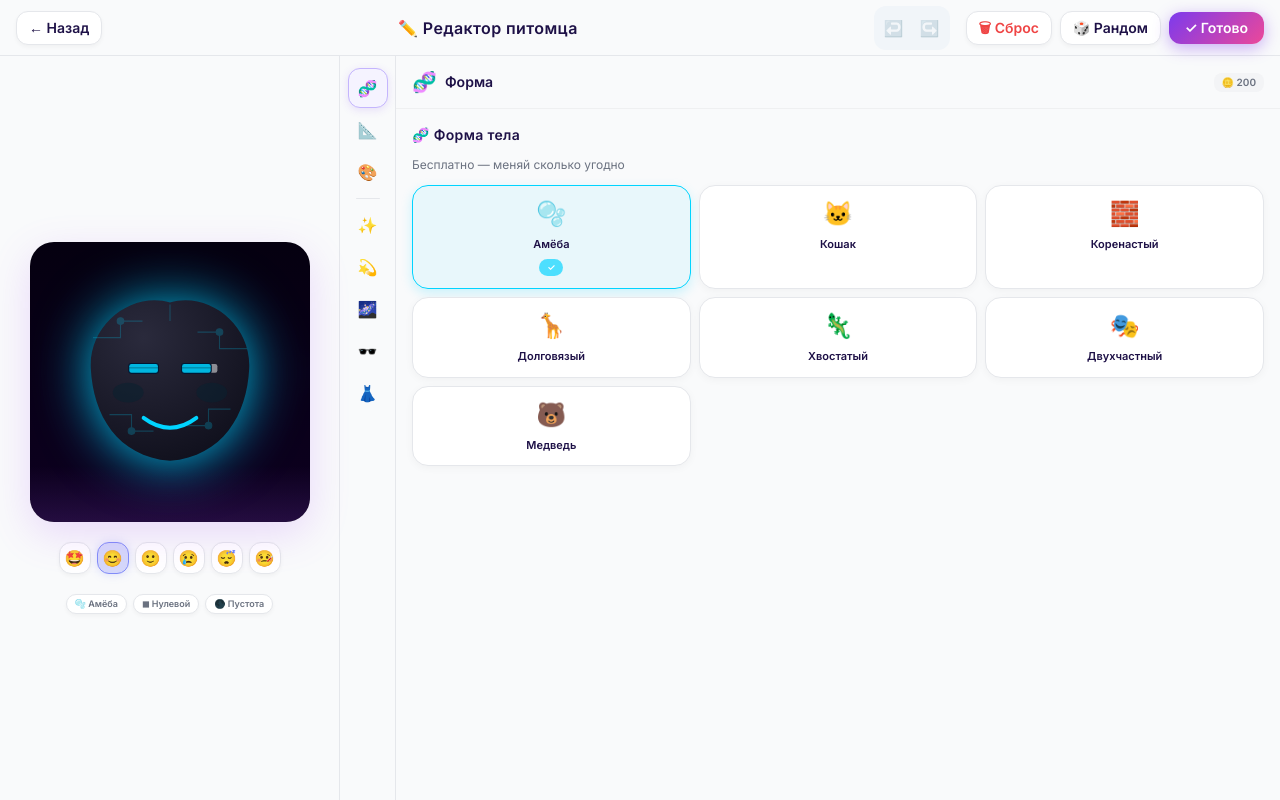
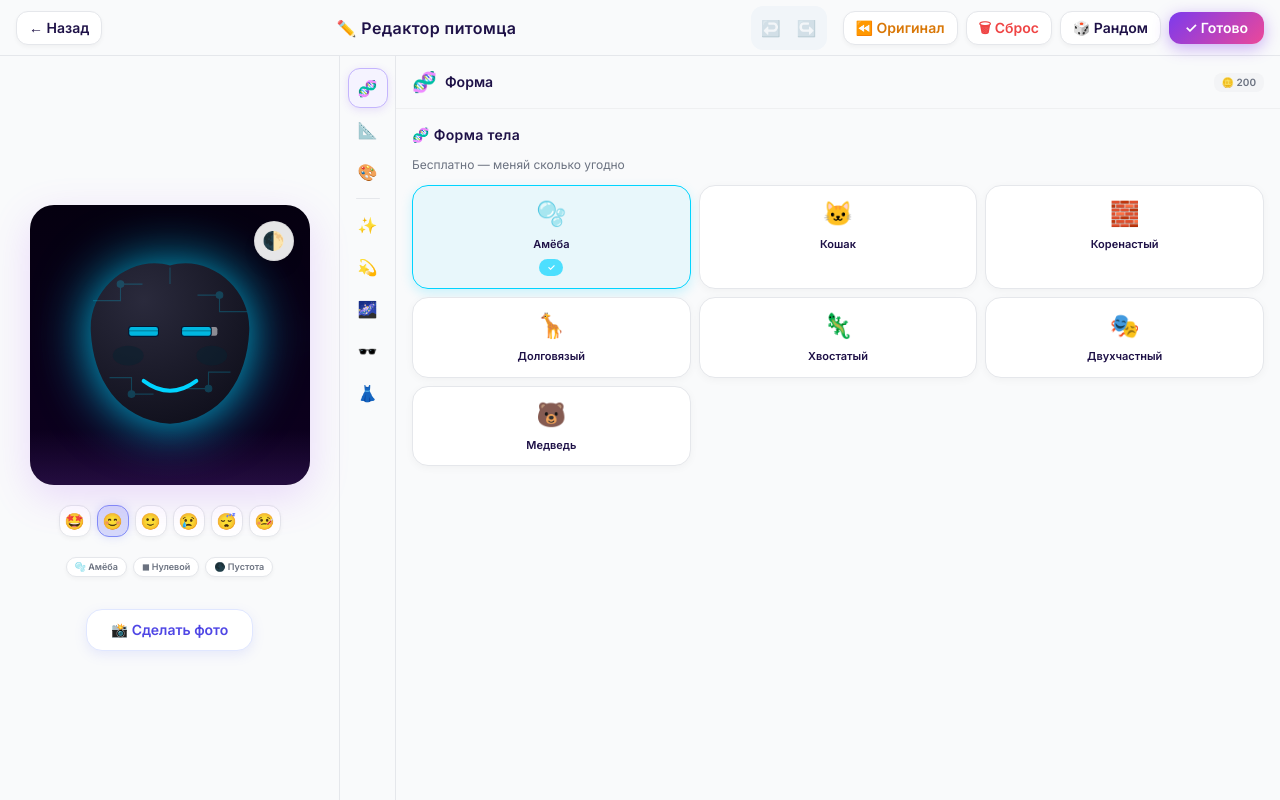
Before and after one commit to maxBogovick/arc-trends, a React (Vite) app in the folder Zdesagochi/: page / in a window 1280 px wide. Both pictures are taken after a click on the button "✏️ Редактор". Built offline with nearby package versions, Linux system fonts and the light colour scheme.

Commit message:
improve project 4

```diff
--- a/Zdesagochi/src/components/Pet/PetDisplay.tsx
+++ b/Zdesagochi/src/components/Pet/PetDisplay.tsx
@@ -12,6 +12,17 @@ interface Props {
   pet: Pet;
   moodOverride?: PetMood;
   size?: number;
+  overrideState?: {
+    equippedSkinId?: string;
+    equippedBodyId?: BodyShapeId;
+    petColorOverride?: any;
+    petMorph?: any;
+    equippedAuraId?: string;
+    equippedAccessories?: any;
+    accessoryConfigs?: any;
+    eyeStyleOverride?: string | null;
+    overlayOverride?: string | null;
+  } | null;
 }
 
 // ─── Mouth generator ──────────────────────────────────────────────────────────
@@ -488,19 +499,21 @@ function useGlitch(enabled: boolean) {
 
 // ─── PetDisplay ──────────────────────────────────────────────────────────────
 
-export function PetDisplay({ pet, moodOverride, size = 220 }: Props) {
-  const equippedSkinId     = usePetStore(s => s.equippedSkinId);
-  const equippedBodyId     = usePetStore(s => s.equippedBodyId);
-  const colorOverride      = usePetStore(s => s.petColorOverride);
-  const petMorph           = usePetStore(s => s.petMorph);
-  const equippedAuraId     = usePetStore(s => s.equippedAuraId);
-  const equippedAccessories = usePetStore(s => s.equippedAccessories);
-  const accessoryConfigs   = usePetStore(s => s.accessoryConfigs);
-  const eyeStyleOverride   = usePetStore(s => s.eyeStyleOverride);
-  const overlayOverride    = usePetStore(s => s.overlayOverride);
-  const setAccessoryConfig = usePetStore(s => s.setAccessoryConfig);
-  const recordHistory      = usePetStore(s => s.recordHistory);
-  const isEditor           = usePetStore(s => s.activeTab) === 'editor';
+export function PetDisplay({ pet, moodOverride, size = 220, overrideState }: Props) {
+  const store = usePetStore();
+
+  const equippedSkinId      = overrideState?.equippedSkinId      ?? store.equippedSkinId;
+  const equippedBodyId      = overrideState?.equippedBodyId      ?? store.equippedBodyId;
+  const petColorOverride    = overrideState?.petColorOverride    ?? store.petColorOverride;
+  const petMorph            = overrideState?.petMorph           ?? store.petMorph;
+  const equippedAuraId      = overrideState?.equippedAuraId      ?? store.equippedAuraId;
+  const equippedAccessories = overrideState?.equippedAccessories ?? store.equippedAccessories;
+  const accessoryConfigs    = overrideState?.accessoryConfigs   ?? store.accessoryConfigs;
+  const eyeStyleOverride    = overrideState?.eyeStyleOverride   ?? store.eyeStyleOverride;
+  const overlayOverride     = overrideState?.overlayOverride    ?? store.overlayOverride;
+
+  const setAccessoryConfig  = store.setAccessoryConfig;
+  const isEditor            = store.activeTab === 'editor';
 
   const renderAccessory = (slot: 'head' | 'face' | 'back', behind: boolean) => {
     const id = equippedAccessories[slot];
@@ -562,9 +575,9 @@ export function PetDisplay({ pet, moodOverride, size = 220 }: Props) {
   const baseBody1 = skin.animStyle === 'rainbow' ? `hsl(${hue},65%,72%)` : skin.colors.body1;
   const baseBody2 = skin.animStyle === 'rainbow' ? `hsl(${(hue + 120) % 360},65%,50%)` : skin.colors.body2;
 
-  const glowColor = colorOverride?.glow  ?? baseGlow;
-  const body1     = colorOverride?.body1 ?? baseBody1;
-  const body2     = colorOverride?.body2 ?? baseBody2;
+  const glowColor = petColorOverride?.glow  ?? baseGlow;
+  const body1     = petColorOverride?.body1 ?? baseBody1;
+  const body2     = petColorOverride?.body2 ?? baseBody2;
 
   const floatAnim = pet?.isAsleep
     ? { y: [0, -4, 0] as number[], transition: { duration: 4, repeat: Infinity, ease: 'easeInOut' as const } }
@@ -579,9 +592,18 @@ export function PetDisplay({ pet, moodOverride, size = 220 }: Props) {
     : { y: [0, -10, 0] as number[], transition: { duration: 3, repeat: Infinity, ease: 'easeInOut' as const } };
 
   const gradId = `bg_${skin.id}`;
-  const colors = { body1, body2, glow: glowColor, cheek: colorOverride?.cheek ?? skin.colors.cheek };
+  const colors = { body1, body2, glow: glowColor, cheek: petColorOverride?.cheek ?? skin.colors.cheek };
 
   const mouthPath = getMouthPath(effectiveMood, shape?.mouthCy || 130, shape?.mouthHW || 28);
+
+  const [showSparkles, setShowSparkles] = useState(false);
+
+  // Trigger sparkles on appearance change
+  useEffect(() => {
+    setShowSparkles(true);
+    const t = setTimeout(() => setShowSparkles(false), 800);
+    return () => clearTimeout(t);
+  }, [equippedSkinId, equippedBodyId, JSON.stringify(equippedAccessories), petColorOverride]);
 
   const morphStyle: React.CSSProperties = (petMorph.scale !== 1 || petMorph.width !== 1 || petMorph.height !== 1)
     ? { transform: `scale(${petMorph.scale}) scaleX(${petMorph.width}) scaleY(${petMorph.height})` }
@@ -669,6 +691,40 @@ export function PetDisplay({ pet, moodOverride, size = 220 }: Props) {
               ✨
             </motion.text>
           ))}
+          {/* Change sparkles burst */}
+          <AnimatePresence>
+            {showSparkles && (
+              <motion.g
+                initial={{ opacity: 0 }}
+                animate={{ opacity: 1 }}
+                exit={{ opacity: 0 }}
+              >
+                {[...Array(6)].map((_, i) => {
+                  const angle = (i * Math.PI * 2) / 6;
+                  const dist = 60;
+                  return (
+                    <motion.text
+                      key={i}
+                      x={100}
+                      y={100}
+                      fontSize={14}
+                      textAnchor="middle"
+                      initial={{ x: 100, y: 100, scale: 0 }}
+                      animate={{
+                        x: 100 + Math.cos(angle) * dist,
+                        y: 100 + Math.sin(angle) * dist,
+                        scale: [0, 1.5, 0],
+                        rotate: [0, 90, 180]
+                      }}
+                      transition={{ duration: 0.6, ease: "easeOut" }}
+                    >
+                      ✨
+                    </motion.text>
+                  );
+                })}
+              </motion.g>
+            )}
+          </AnimatePresence>
         </svg>
       </motion.div>
     </div>
--- a/Zdesagochi/src/data/backgrounds.ts
+++ b/Zdesagochi/src/data/backgrounds.ts
@@ -241,6 +241,23 @@ export const BACKGROUNDS: BackgroundDefinition[] = [
       { type: 'particles', color: '#F0ABFC', count: 12 },
     ],
   },
+  {
+    id: 'event_horizon',
+    name: 'Горизонт событий',
+    tagline: 'Путь в один конец.',
+    description: 'Центр чёрной дыры. Время и пространство здесь теряют смысл. Только свет и пустота.',
+    emoji: '⚛️',
+    price: 800,
+    rarity: 'legendary',
+    requiredLevel: 25,
+    gradient: 'radial-gradient(circle at 50% 50%, #000 0%, #050010 70%, #0A0020 100%)',
+    floorGradient: 'linear-gradient(180deg, transparent, rgba(0,212,255,0.25))',
+    accentColor: '#00D4FF',
+    effects: [
+      { type: 'void_rings', color: '#00D4FF' },
+      { type: 'particles', color: '#FFF', count: 30 },
+    ],
+  },
 ];
 
 export const getBackground = (id: string): BackgroundDefinition =>
--- a/Zdesagochi/src/pages/PetEditorPage.tsx
+++ b/Zdesagochi/src/pages/PetEditorPage.tsx
@@ -1,4 +1,4 @@
-import React, { useState, useCallback, useEffect } from 'react';
+import React, { useState, useCallback, useEffect, useRef } from 'react';
 import { motion, AnimatePresence } from 'framer-motion';
 import { usePetStore } from '../store/petStore';
 
@@ -34,6 +34,30 @@ export function PetEditorPage() {
 
   const [category, setCategory] = useState<CategoryId>('body');
   const [previewMood, setPreviewMood] = useState<PetMood>('happy');
+  const [isFlashing, setIsFlashing] = useState(false);
+  const [isComparing, setIsComparing] = useState(false);
+  const initialSnapshot = useRef<any>(null);
+
+  useEffect(() => {
+    // Capture initial state for comparison
+    const state = usePetStore.getState();
+    initialSnapshot.current = {
+      equippedSkinId: state.equippedSkinId,
+      equippedBodyId: state.equippedBodyId,
+      equippedBgId: state.equippedBgId,
+      petColorOverride: state.petColorOverride,
+      petMorph: state.petMorph,
+      equippedAuraId: state.equippedAuraId,
+      equippedAccessories: state.equippedAccessories,
+      accessoryConfigs: state.accessoryConfigs,
+    };
+  }, []);
+
+  const takePhoto = () => {
+    setIsFlashing(true);
+    setTimeout(() => setIsFlashing(false), 150);
+    usePetStore.getState().notify('📸 Фото сохранено в галерею!', 'success');
+  };
 
   useEffect(() => {
     const handleKeyDown = (e: KeyboardEvent) => {
@@ -128,6 +152,17 @@ export function PetEditorPage() {
       exit={{ opacity: 0 }}
       transition={{ duration: 0.25 }}
     >
+      <AnimatePresence>
+        {isFlashing && (
+          <motion.div
+            initial={{ opacity: 0 }}
+            animate={{ opacity: 1 }}
+            exit={{ opacity: 0 }}
+            className="fixed inset-0 bg-white z-[1000] pointer-events-none"
+          />
+        )}
+      </AnimatePresence>
+
       {/* ── Header ── */}
       <header className="h-14 flex items-center gap-3 px-4 shrink-0"
         style={{ borderBottom: '1px solid #E5E7EB' }}>
@@ -165,6 +200,21 @@ export function PetEditorPage() {
 
           <motion.button
             whileHover={{ scale: 1.05 }} whileTap={{ scale: 0.95 }}
+            onClick={() => {
+              if (initialSnapshot.current) {
+                usePetStore.getState().recordHistory();
+                usePetStore.setState({ ...initialSnapshot.current });
+                usePetStore.getState().notify('Оригинальный облик восстановлен', 'info');
+              }
+            }}
+            className="hidden sm:flex items-center gap-1 px-3 py-1.5 rounded-xl text-sm font-bold text-amber-600 transition-colors"
+            style={{ background: 'white', border: '1px solid #E5E7EB', boxShadow: '0 2px 4px rgba(0,0,0,0.04)' }}
+            title="Вернуть как было при входе">
+            ⏪ Оригинал
+          </motion.button>
+
+          <motion.button
+            whileHover={{ scale: 1.05 }} whileTap={{ scale: 0.95 }}
             onClick={resetAll}
             className="hidden sm:flex items-center gap-1 px-3 py-1.5 rounded-xl text-sm font-bold text-red-500 hover:text-red-600 transition-colors"
             style={{ background: 'white', border: '1px solid #E5E7EB', boxShadow: '0 2px 4px rgba(0,0,0,0.04)' }}
@@ -197,7 +247,42 @@ export function PetEditorPage() {
         {/* ── Left panel: Preview (desktop only) ── */}
         <div className="hidden lg:flex flex-col items-center justify-center gap-6 p-8 shrink-0"
           style={{ width: 340, borderRight: '1px solid #E5E7EB' }}>
-          <EditorPreview previewMood={previewMood} setPreviewMood={setPreviewMood} />
+
+          <div className="relative">
+            <EditorPreview
+              previewMood={previewMood}
+              setPreviewMood={setPreviewMood}
+              comparisonState={isComparing ? initialSnapshot.current : null}
+            />
+
+            {/* Comparison toggle button */}
+            <motion.button
+              onMouseDown={() => setIsComparing(true)}
+              onMouseUp={() => setIsComparing(false)}
+              onMouseLeave={() => setIsComparing(false)}
+              onTouchStart={() => setIsComparing(true)}
+              onTouchEnd={() => setIsComparing(false)}
+              whileTap={{ scale: 0.9 }}
+              className="absolute top-4 right-4 w-10 h-10 rounded-full flex items-center justify-center text-lg z-20 transition-colors shadow-lg"
+              style={{
+                background: isComparing ? '#4F46E5' : 'rgba(255,255,255,0.9)',
+                color: isComparing ? 'white' : '#4F46E5',
+                border: '1px solid rgba(0,0,0,0.05)'
+              }}
+              title="Зажми, чтобы сравнить с оригиналом"
+            >
+              🌓
+            </motion.button>
+          </div>
+
+          <motion.button
+            whileHover={{ scale: 1.05 }} whileTap={{ scale: 0.95 }}
+            onClick={takePhoto}
+            className="mt-2 flex items-center gap-2 px-6 py-2.5 rounded-2xl text-sm font-bold text-indigo-600 transition-all border border-indigo-100 hover:bg-indigo-50"
+            style={{ background: 'white', boxShadow: '0 4px 12px rgba(129,140,248,0.15)' }}
+          >
+            📸 Сделать фото
+          </motion.button>
         </div>
 
         {/* ── Right panel ── */}
--- a/Zdesagochi/src/store/petStore.ts
+++ b/Zdesagochi/src/store/petStore.ts
@@ -111,10 +111,10 @@ interface PetStore {
   wakePet(): Promise<void>;
   bathePet(): Promise<void>;
   healPet(): Promise<void>;
-  bondWithPet(): Promise<void>;
-  syncPet(): Promise<void>;
   updatePetName(name: string): Promise<void>;
   savePetAppearance(): Promise<void>;
+  exportAppearanceCode(): string;
+  importAppearanceCode(code: string): boolean;
   loadEvents(): Promise<void>;
 
   loadCoins(): Promise<void>;
@@ -417,6 +417,41 @@ export const usePetStore = create<PetStore>((set, get) => {
         get().notify('✨ Внешний вид сохранён!', 'success');
       });
     },
+    exportAppearanceCode() {
+      const s = get();
+      const config = {
+        s: s.equippedSkinId,
+        b: s.equippedBodyId,
+        bg: s.equippedBgId,
+        c: s.petColorOverride,
+        m: s.petMorph,
+        a: s.equippedAuraId,
+        acc: s.equippedAccessories,
+        cfg: s.accessoryConfigs,
+      };
+      return btoa(JSON.stringify(config));
+    },
+    importAppearanceCode(code) {
+      try {
+        const config = JSON.parse(atob(code));
+        get().recordHistory();
+        set({
+          equippedSkinId: config.s,
+          equippedBodyId: config.b,
+          equippedBgId: config.bg,
+          petColorOverride: config.c,
+          petMorph: config.m,
+          equippedAuraId: config.a,
+          equippedAccessories: config.acc,
+          accessoryConfigs: config.cfg,
+        });
+        get().notify('👗 Облик импортирован!', 'success');
+        return true;
+      } catch {
+        get().notify('❌ Ошибка импорта кода', 'error');
+        return false;
+      }
+    },
     async loadEvents() {
       try { set({ events: await api().getPetEvents() }); } catch { /* silent */ }
     },
```
Also changed, not shown: Zdesagochi/src/components/PetEditor/EditorPreview.tsx (+14 -5 lines), Zdesagochi/src/components/PetEditor/panels/AuraPanel.tsx (+34 -20 lines), Zdesagochi/src/components/PetEditor/panels/PresetsPanel.tsx (+31 -0 lines).
